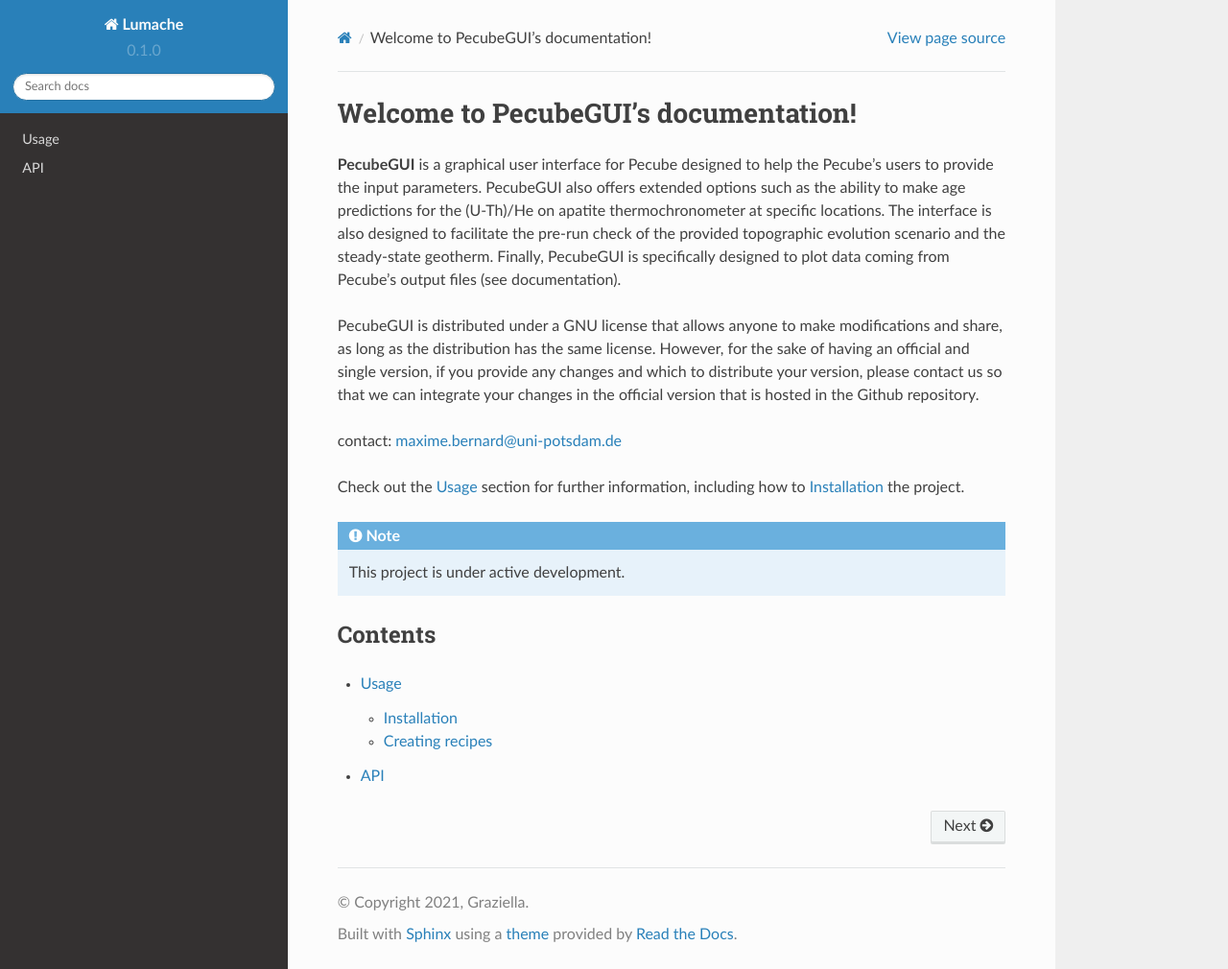
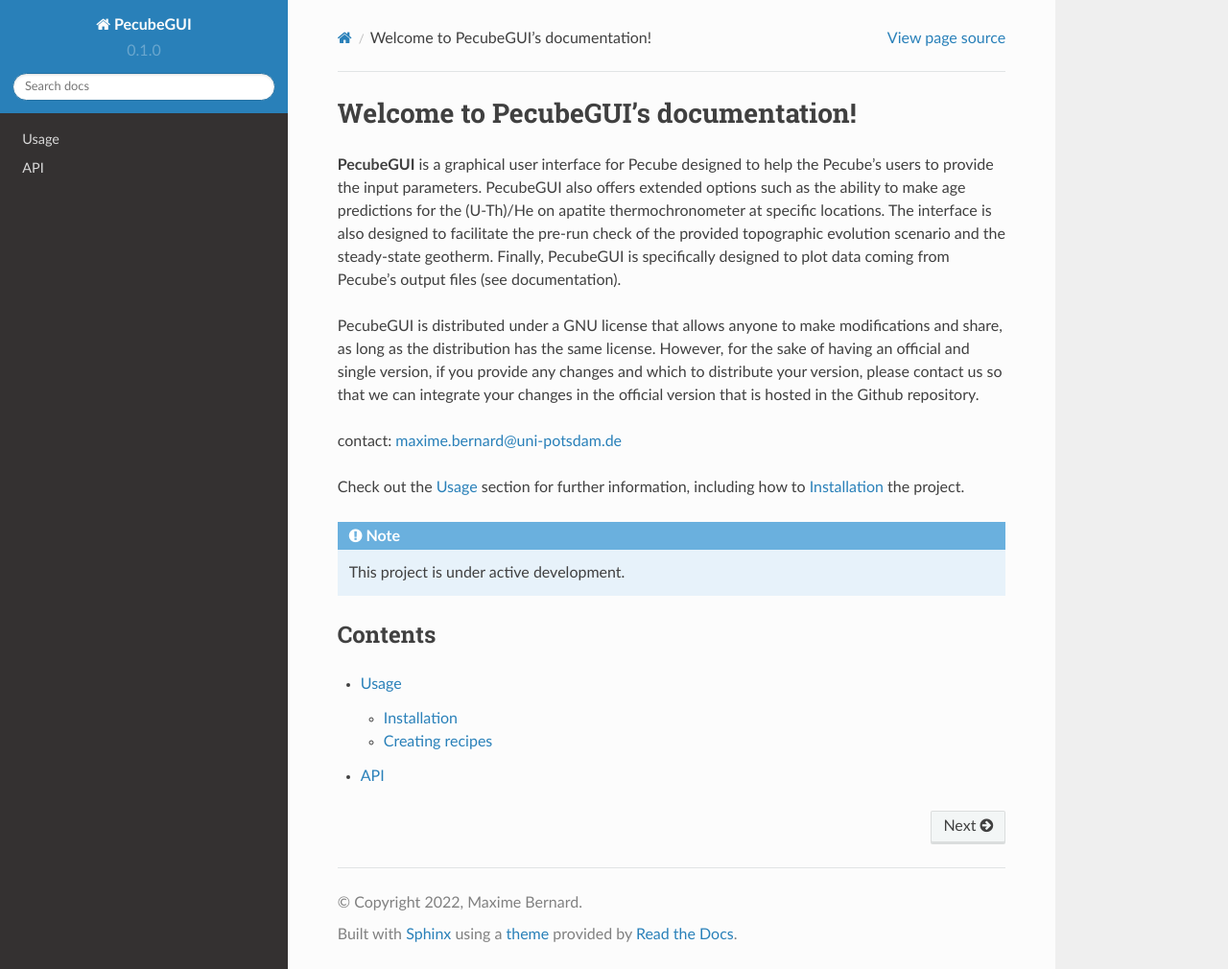
Before and after one commit to MBernAca/PecubeGUI_Doc, a Sphinx documentation site: the page built from docs/source/index.rst, in a window 1280 px wide and 1010 px high. Shown: the whole window at 96% size. Built offline with Sphinx 7.4.7 and the Read the Docs theme 2.0.0, drawn with Linux system fonts in a browser that asks for light colours.

Commit message:
17/02/2022

```diff
--- a/docs/source/conf.py
+++ b/docs/source/conf.py
@@ -2,9 +2,9 @@
 
 # -- Project information
 
-project = 'Lumache'
-copyright = '2021, Graziella'
-author = 'Graziella'
+project = 'PecubeGUI'
+copyright = '2022, Maxime Bernard'
+author = 'Maxime Bernard'
 
 release = '0.1'
 version = '0.1.0'
```
